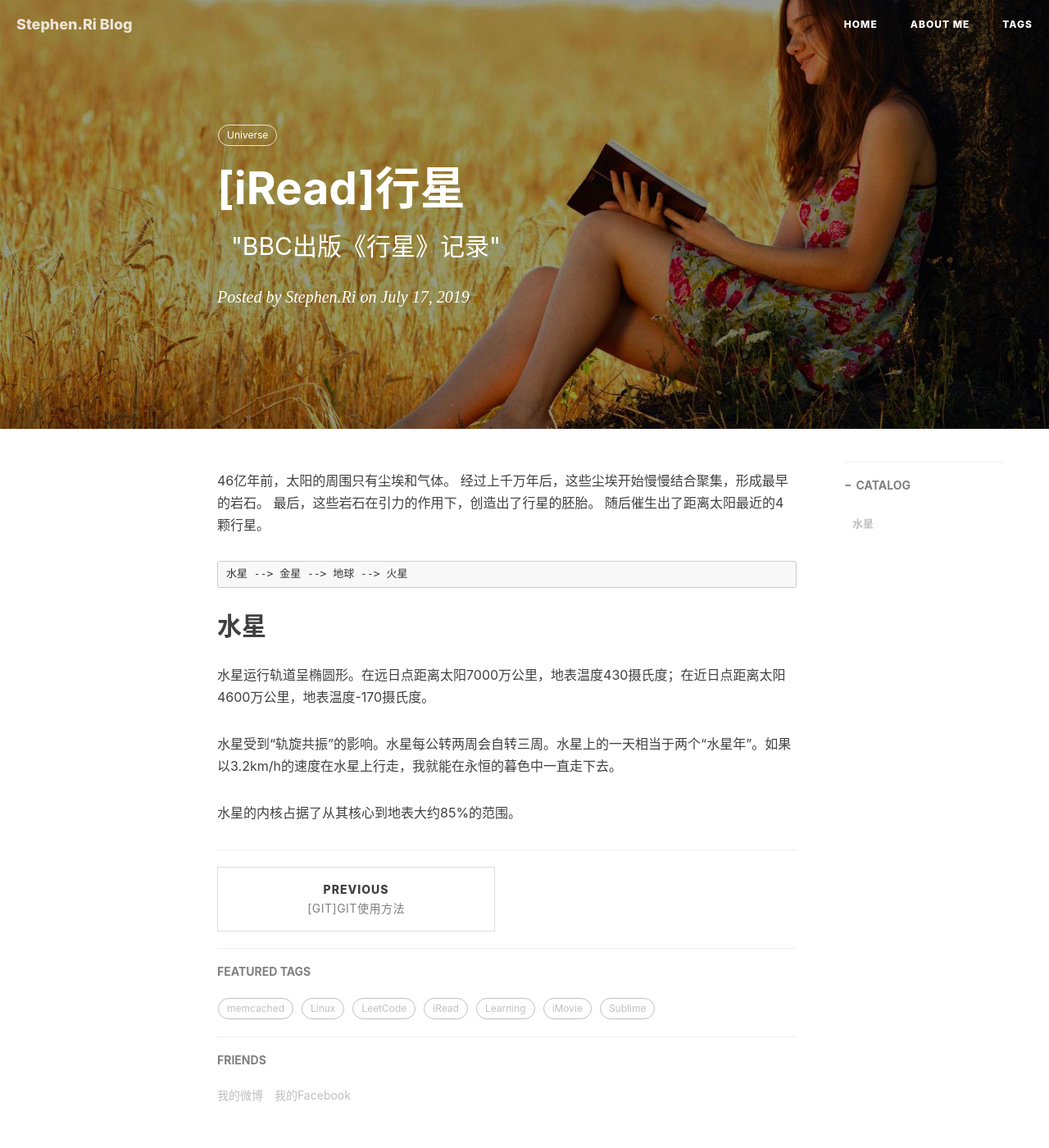
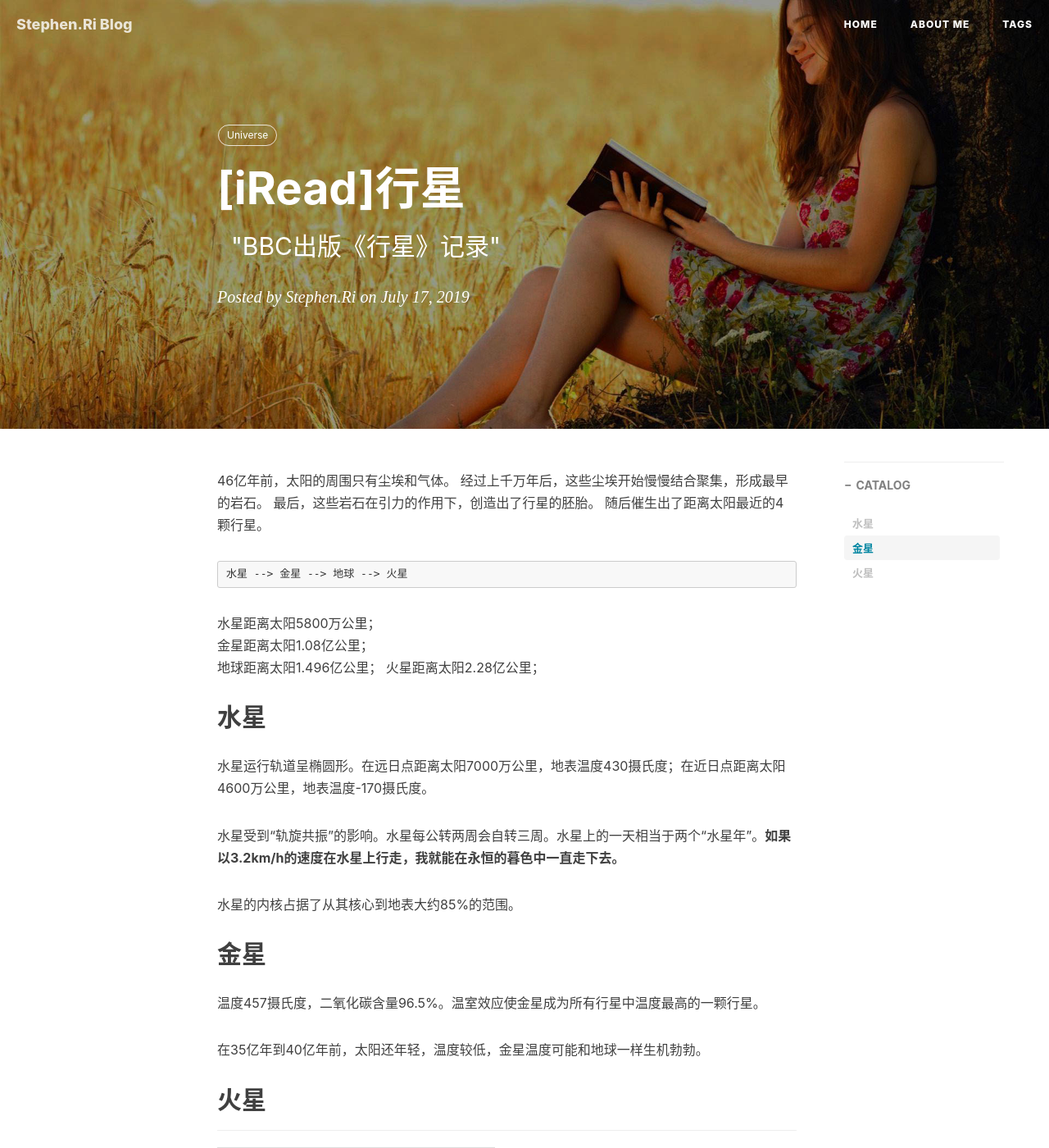
Before and after one commit to StephenRi/StephenRi.github.io, a Jekyll site: the page built from _posts/2019-07-17-[iRead]行星.md, in a window 1280 px wide and 1400 px high. Shown: the whole window at 82% size. Built offline with Jekyll 4.4.1, drawn with Linux system fonts in a browser that asks for light colours; nearby versions of some CDN libraries; comment, search, counter and statistics services are not loaded.

Commit message:
up 行星

````diff
--- a/_posts/2019-07-17-[iRead]行星.md
+++ b/_posts/2019-07-17-[iRead]行星.md
@@ -17,11 +17,25 @@ tags:
 ```
 水星 --> 金星 --> 地球 --> 火星
 ```
+水星距离太阳5800万公里；
+金星距离太阳1.08亿公里；
+地球距离太阳1.496亿公里；
+火星距离太阳2.28亿公里；
 
 ## 水星
 
+
+
 水星运行轨道呈椭圆形。在远日点距离太阳7000万公里，地表温度430摄氏度；在近日点距离太阳4600万公里，地表温度-170摄氏度。
 
-水星受到“轨旋共振”的影响。水星每公转两周会自转三周。水星上的一天相当于两个“水星年”。如果以3.2km/h的速度在水星上行走，我就能在永恒的暮色中一直走下去。
+水星受到“轨旋共振”的影响。水星每公转两周会自转三周。水星上的一天相当于两个“水星年”。**如果以3.2km/h的速度在水星上行走，我就能在永恒的暮色中一直走下去。**
 
 水星的内核占据了从其核心到地表大约85%的范围。
+
+## 金星
+
+温度457摄氏度，二氧化碳含量96.5%。温室效应使金星成为所有行星中温度最高的一颗行星。
+
+在35亿年到40亿年前，太阳还年轻，温度较低，金星温度可能和地球一样生机勃勃。
+
+## 火星
````
